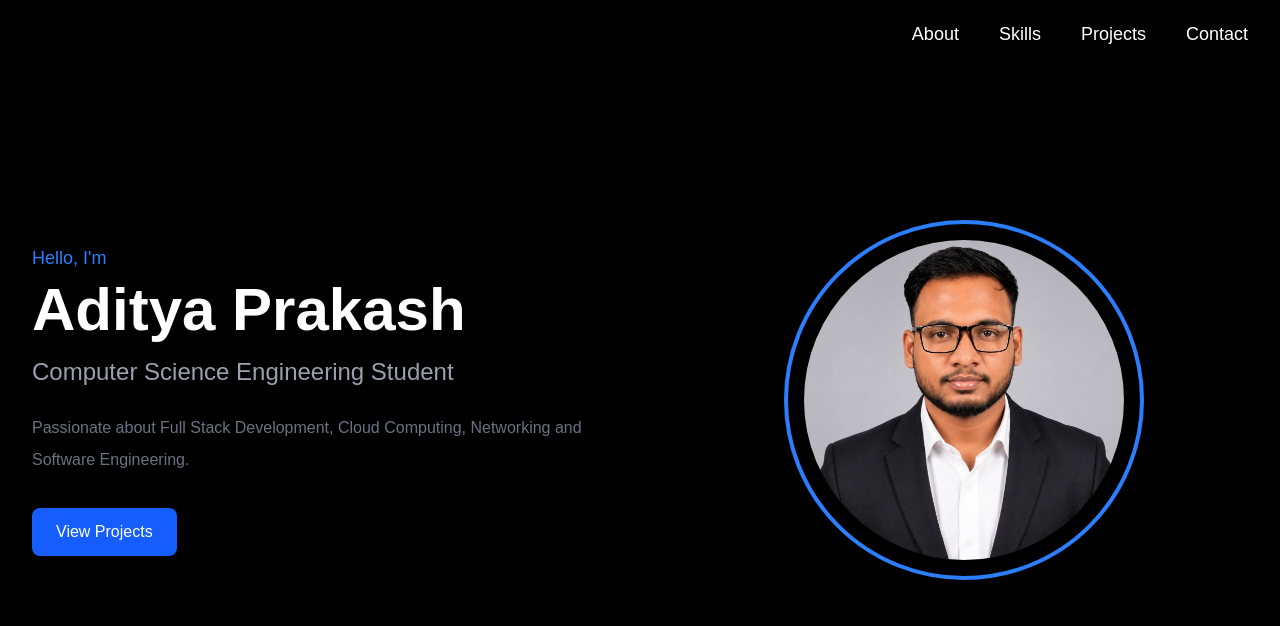
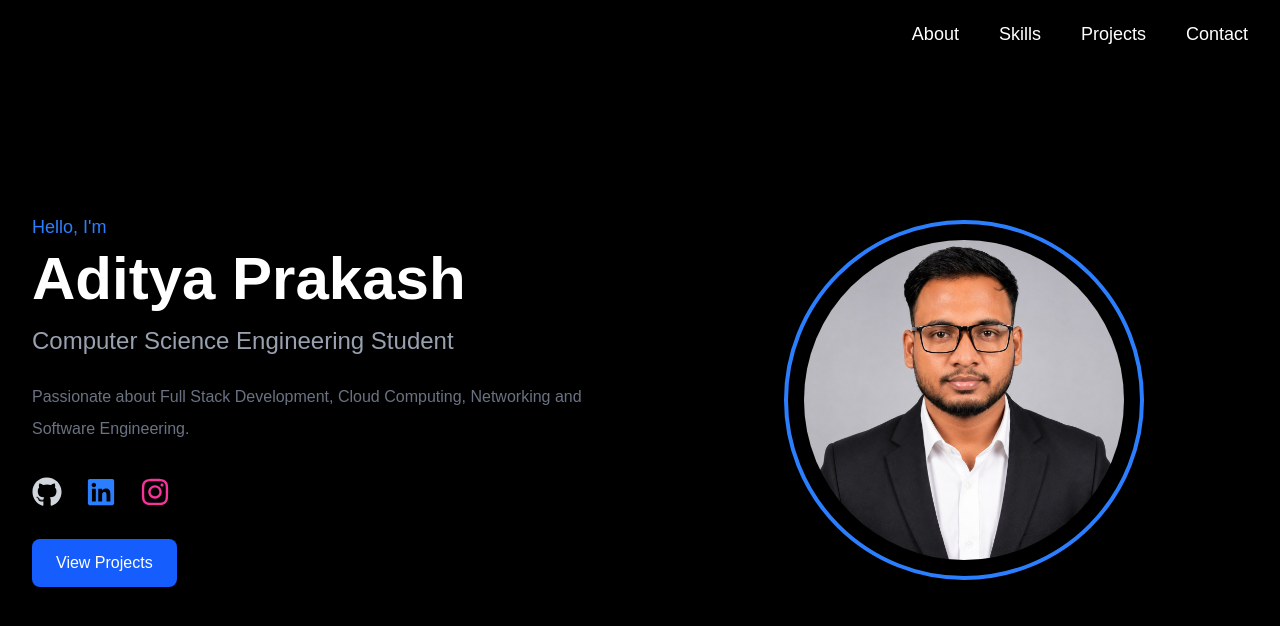
Before and after one commit to AdityaPrakash2153/portfolio, a Next.js app: page / in a window 1280 px wide. Shown: the top 626 px of the page. Built offline with nearby package versions, Linux system fonts and the light colour scheme.

Commit message:
Added social media links

```diff
--- a/app/components/Hero.tsx
+++ b/app/components/Hero.tsx
@@ -1,4 +1,5 @@
 import Image from "next/image";
+import { FaGithub, FaLinkedin, FaInstagram } from "react-icons/fa";
 
 export default function Hero() {
   return (
@@ -23,6 +24,35 @@ export default function Hero() {
   Passionate about Full Stack Development,
   Cloud Computing, Networking and Software Engineering.
 </p>
+
+<div className="flex items-center gap-6 mt-8 text-3xl">
+  <a
+    href="https://github.com/AdityaPrakash2153"
+    target="_blank"
+    rel="noopener noreferrer"
+    className="text-gray-300 hover:text-white transition duration-300"
+  >
+    <FaGithub />
+  </a>
+
+  <a
+    href="https://www.linkedin.com/in/adityaprakash0704/"
+    target="_blank"
+    rel="noopener noreferrer"
+    className="text-blue-500 hover:text-blue-400 transition duration-300"
+  >
+    <FaLinkedin />
+  </a>
+
+  <a
+    href="https://www.instagram.com/adityaprakash0704/"
+    target="_blank"
+    rel="noopener noreferrer"
+    className="text-pink-500 hover:text-pink-400 transition duration-300"
+  >
+    <FaInstagram />
+  </a>
+</div>
 
 <a
   href="/projects"
```
Lines whose indentation alone changed are shown as unchanged.
